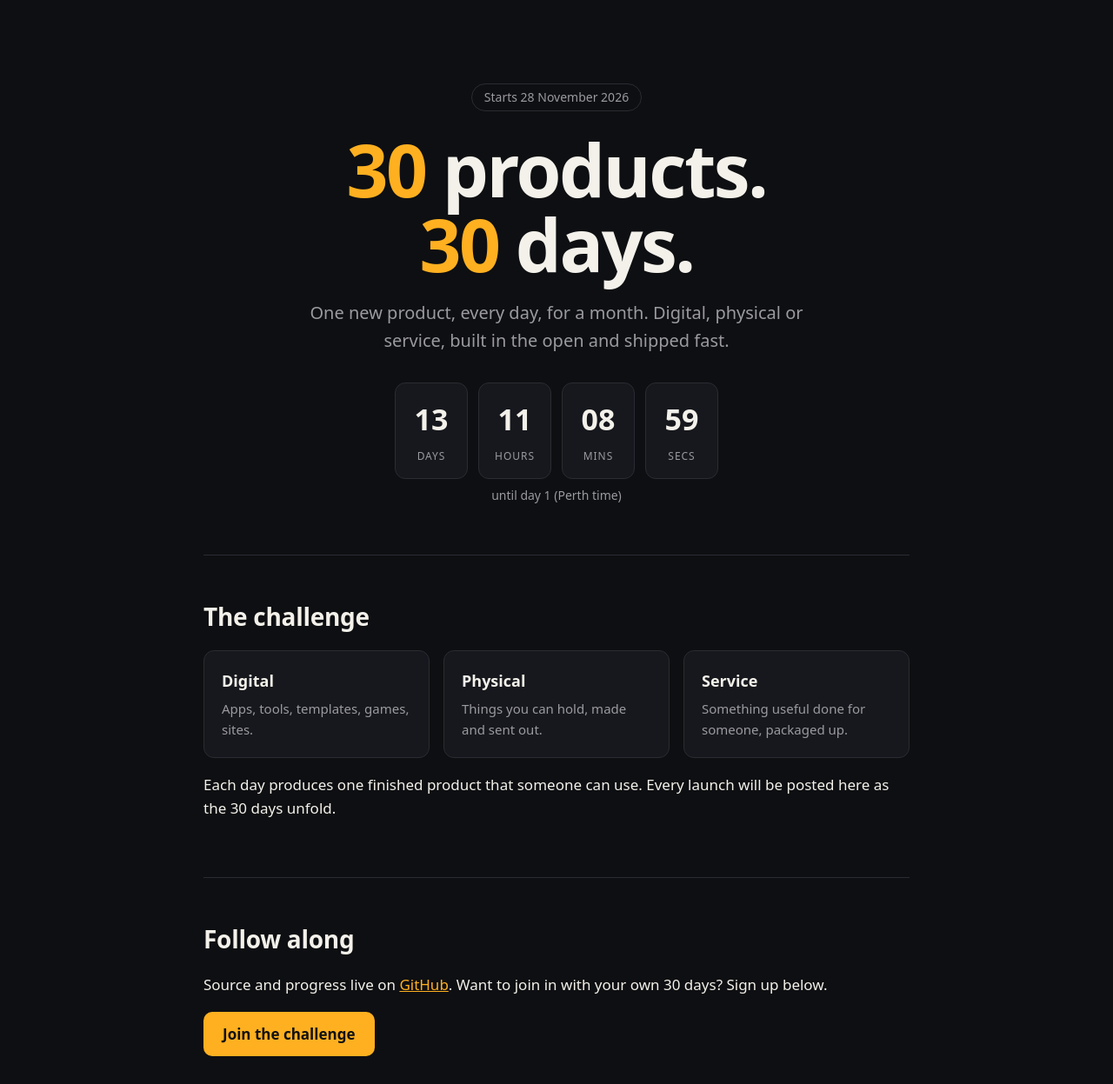
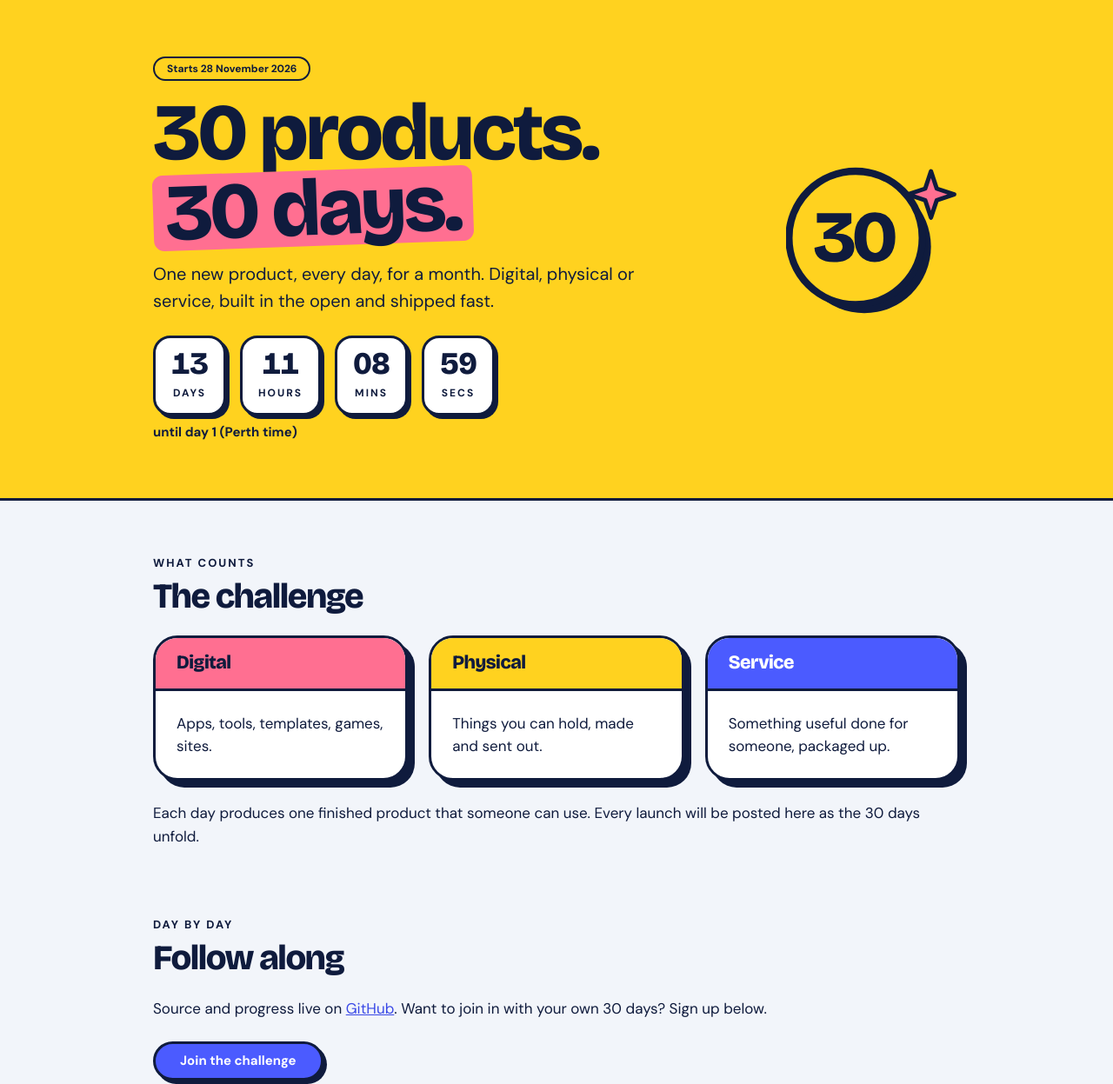
Before and after one commit to Ragnahhhhrock/30products30days, a plain HTML site: page index.html in a window 1280 px wide. Shown: the top 1247 px of the page at 87% size. Drawn offline with Linux system fonts and the light colour scheme.

Commit message:
Restyle home page with the Launch design system
Uses design-system tokens, Bricolage Grotesque and DM Sans, the 30 badge,
hard-shadow panels and pill buttons. Content, countdown and links unchanged.

Co-Authored-By: Claude Sonnet 5.5 <noreply@anthropic.com>
Claude-Session: https://claude.ai/code/session_01Gttv1NK2eagZmsiji6fTB1

```diff
--- a/index.html
+++ b/index.html
@@ -22,37 +22,74 @@
 <meta name="twitter:description" content="One product a day for thirty days. Starts 28 November 2026.">
 <meta name="twitter:image" content="https://30products30days.com/social/twitter-card.png">
 <meta name="twitter:image:alt" content="30 products, 30 days. One product a day. Starts 28 Nov 2026.">
+<link rel="stylesheet" href="design-system/components/bundle.css">
 <style>
-  :root{--bg:#0e0f12;--fg:#f3f1ea;--muted:#9a9a9f;--accent:#ffb020;--card:#17181d;--line:#2a2c33}
+  @font-face{font-family:"Bricolage Grotesque";font-weight:800;src:url(design-system/fonts/BricolageGrotesque-ExtraBold.ttf) format("truetype");font-display:swap}
+  @font-face{font-family:"Bricolage Grotesque";font-weight:500;src:url(design-system/fonts/BricolageGrotesque-Medium.ttf) format("truetype");font-display:swap}
+  @font-face{font-family:"DM Sans";font-weight:400;src:url(design-system/fonts/DMSans-Regular.ttf) format("truetype");font-display:swap}
+  @font-face{font-family:"DM Sans";font-weight:500;src:url(design-system/fonts/DMSans-Medium.ttf) format("truetype");font-display:swap}
+  @font-face{font-family:"DM Sans";font-weight:700;src:url(design-system/fonts/DMSans-Bold.ttf) format("truetype");font-display:swap}
+
+  /* Tokens (design-system/tokens.json) */
+  :root{
+    --surface-page:#F2F5FA;--surface-card:#FFFFFF;--ink:#0F1B3D;--ink-muted:#33415F;--outline:#0F1B3D;
+    --brand-launch:#FFD21F;--brand-flamingo:#FF6F91;--brand-orbit:#4B5BFF;--on-orbit:#FFFFFF;
+    --link:#3A49E6;--focus-ring:#3A49E6;--status-shipped:#0F1B3D;--on-status-shipped:#FFFFFF;
+    --font-display:"Bricolage Grotesque","Arial Black",Arial,sans-serif;--font-body:"DM Sans",Arial,sans-serif;
+    --space-1:4px;--space-2:8px;--space-3:16px;--space-4:24px;--space-5:40px;--space-6:64px;
+    --radius-sm:12px;--radius-md:20px;--radius-lg:28px;--radius-pill:999px;
+    --shadow-hard-sm:4px 4px 0 0 #0F1B3D;--shadow-hard-md:8px 8px 0 0 #0F1B3D;--shadow-hard-lg:10px 10px 0 0 #0F1B3D;--border-w:3px;
+  }
+  @media (prefers-color-scheme:dark){
+    :root{--surface-page:#0B1330;--surface-card:#16234F;--ink:#F2F5FA;--ink-muted:#B9C3DD;--outline:#F2F5FA;
+      --link:#A5AFFF;--focus-ring:#FFD21F;--status-shipped:#F2F5FA;--on-status-shipped:#0F1B3D;
+      --shadow-hard-sm:4px 4px 0 0 #050A1F;--shadow-hard-md:8px 8px 0 0 #050A1F;--shadow-hard-lg:10px 10px 0 0 #050A1F}
+  }
+
   *{box-sizing:border-box}
-  body{margin:0;background:var(--bg);color:var(--fg);font:17px/1.6 system-ui,-apple-system,Segoe UI,Roboto,sans-serif}
-  .wrap{max-width:860px;margin:0 auto;padding:0 24px}
-  header{padding:96px 0 56px;text-align:center}
-  .tag{display:inline-block;border:1px solid var(--line);border-radius:99px;padding:4px 14px;color:var(--muted);font-size:14px;margin-bottom:24px}
-  h1{font-size:clamp(40px,8vw,84px);line-height:1.02;margin:0 0 20px;letter-spacing:-.03em}
-  h1 span{color:var(--accent)}
-  .lead{color:var(--muted);font-size:20px;max-width:620px;margin:0 auto 32px}
-  .count{display:flex;gap:12px;justify-content:center;margin:0 0 8px}
-  .count div{background:var(--card);border:1px solid var(--line);border-radius:12px;padding:14px 18px;min-width:84px}
-  .count b{display:block;font-size:34px;font-variant-numeric:tabular-nums}
-  .count small{color:var(--muted);font-size:12px;text-transform:uppercase;letter-spacing:.08em}
-  .note{color:var(--muted);font-size:14px}
-  section{padding:48px 0;border-top:1px solid var(--line)}
-  h2{font-size:28px;margin:0 0 16px;letter-spacing:-.01em}
-  .grid{display:grid;grid-template-columns:repeat(auto-fit,minmax(220px,1fr));gap:16px}
-  .card{background:var(--card);border:1px solid var(--line);border-radius:12px;padding:20px}
-  .card h3{margin:0 0 6px;font-size:18px}
-  .card p{margin:0;color:var(--muted);font-size:15px}
-  a{color:var(--accent)}
-  .btn{display:inline-block;background:var(--accent);color:#111;text-decoration:none;font-weight:600;padding:12px 22px;border-radius:10px}
-  footer{padding:40px 0 64px;border-top:1px solid var(--line);color:var(--muted);font-size:14px;text-align:center}
+  body{margin:0;background:var(--surface-page);color:var(--ink);font:400 17px/1.55 var(--font-body)}
+  .wrap{max-width:960px;margin:0 auto;padding:0 var(--space-3)}
+  a{color:var(--link)}
+  a:focus-visible{outline:3px solid var(--focus-ring);outline-offset:3px;border-radius:4px}
+  .label{font:700 13px/1.3 var(--font-body);letter-spacing:2px;text-transform:uppercase;margin:0 0 var(--space-2)}
+
+  /* Hero: Launch yellow in both themes, fixed Midnight ink */
+  .hero{background:var(--brand-launch);color:#0F1B3D;border-bottom:var(--border-w) solid var(--outline)}
+  .hero .wrap{display:flex;flex-wrap:wrap;align-items:center;justify-content:center;gap:var(--space-5);padding-top:var(--space-6);padding-bottom:var(--space-6)}
+  .hero__text{flex:1 1 440px;min-width:0}
+  .hero__badge{flex:none;width:200px;height:200px}
+  h1{font:800 clamp(44px,9vw,92px)/.95 var(--font-display);letter-spacing:-.04em;margin:var(--space-3) 0 var(--space-3)}
+  h1 mark{background:var(--brand-flamingo);color:#0F1B3D;padding:0 14px;border-radius:var(--radius-sm);display:inline-block;transform:rotate(-2deg)}
+  .lead{font-size:20px;line-height:1.55;max-width:560px;margin:0 0 var(--space-4)}
+  .count{display:flex;flex-wrap:wrap;gap:var(--space-3);margin:0 0 var(--space-2)}
+  .count div{background:#FFFFFF;color:#0F1B3D;border:var(--border-w) solid #0F1B3D;border-radius:var(--radius-md);box-shadow:4px 4px 0 0 #0F1B3D;padding:12px 18px;min-width:84px;text-align:center}
+  .count b{display:block;font:800 36px/1 var(--font-display);letter-spacing:-1px;font-variant-numeric:tabular-nums}
+  .count small{font:700 12px/1.3 var(--font-body);letter-spacing:2px;text-transform:uppercase}
+  .note{font-weight:700;font-size:15px}
+
+  section{padding:var(--space-6) 0 0}
+  h2{font:800 clamp(30px,5vw,40px)/1.05 var(--font-display);letter-spacing:-1.5px;margin:0 0 var(--space-4)}
+  .grid{display:grid;grid-template-columns:repeat(auto-fit,minmax(240px,1fr));gap:var(--space-4);margin-bottom:var(--space-4)}
+  .panel{background:var(--surface-card);border:var(--border-w) solid var(--outline);border-radius:var(--radius-lg);box-shadow:var(--shadow-hard-md);overflow:hidden}
+  .panel__head{padding:16px var(--space-4);border-bottom:var(--border-w) solid var(--outline);font:800 22px/1.15 var(--font-display);letter-spacing:-.5px;color:#0F1B3D}
+  .panel__head--pink{background:var(--brand-flamingo)}
+  .panel__head--yellow{background:var(--brand-launch)}
+  .panel__head--blue{background:var(--brand-orbit);color:#FFFFFF}
+  .panel__body{padding:var(--space-4);display:flex;flex-direction:column;gap:var(--space-2)}
+  .panel__body p{margin:0}
+  .muted{color:var(--ink-muted)}
+  .l30-btn{margin-top:var(--space-2)}
+  footer{margin-top:var(--space-6);padding:var(--space-5) 0;border-top:var(--border-w) solid var(--outline);color:var(--ink-muted);font-size:14px}
+  footer .wrap{display:flex;align-items:center;gap:var(--space-3)}
+  footer img{width:32px;height:32px}
 </style>
 </head>
 <body>
+<header class="hero">
   <div class="wrap">
-  <header>
-    <div class="tag">Starts 28 November 2026</div>
-    <h1><span>30</span> products.<br><span>30</span> days.</h1>
+    <div class="hero__text">
+      <span class="l30-tag l30-tag--building">Starts 28 November 2026</span>
+      <h1>30 products.<br><mark>30 days.</mark></h1>
       <p class="lead">One new product, every day, for a month. Digital, physical or service, built in the open and shipped fast.</p>
       <div class="count" id="count" aria-live="polite">
         <div><b id="d">--</b><small>days</small></div>
@@ -61,34 +98,43 @@
         <div><b id="s">--</b><small>secs</small></div>
       </div>
       <div class="note" id="note">until day 1 (Perth time)</div>
+    </div>
+    <img class="hero__badge" src="brand/logos/launch-badge.svg" alt="" width="200" height="200">
+  </div>
 </header>
 
+<main class="wrap">
   <section>
+    <p class="label">What counts</p>
     <h2>The challenge</h2>
     <div class="grid">
-      <div class="card"><h3>Digital</h3><p>Apps, tools, templates, games, sites.</p></div>
-      <div class="card"><h3>Physical</h3><p>Things you can hold, made and sent out.</p></div>
-      <div class="card"><h3>Service</h3><p>Something useful done for someone, packaged up.</p></div>
+      <article class="panel"><div class="panel__head panel__head--pink">Digital</div><div class="panel__body"><p>Apps, tools, templates, games, sites.</p></div></article>
+      <article class="panel"><div class="panel__head panel__head--yellow">Physical</div><div class="panel__body"><p>Things you can hold, made and sent out.</p></div></article>
+      <article class="panel"><div class="panel__head panel__head--blue">Service</div><div class="panel__body"><p>Something useful done for someone, packaged up.</p></div></article>
     </div>
     <p>Each day produces one finished product that someone can use. Every launch will be posted here as the 30 days unfold.</p>
   </section>
 
   <section>
+    <p class="label">Day by day</p>
     <h2>Follow along</h2>
     <p>Source and progress live on <a href="https://github.com/Ragnahhhhrock/30products30days">GitHub</a>. Want to join in with your own 30 days? Sign up below.</p>
-    <p><a class="btn" href="register.html">Join the challenge</a></p>
+    <p><a class="l30-btn l30-btn--primary" href="register.html">Join the challenge</a></p>
   </section>
 
   <section>
+    <p class="label">Say hello</p>
     <h2>Get in touch</h2>
     <div class="grid">
-      <div class="card"><h3>General</h3><p>Questions, ideas, collaboration.</p><p style="margin-top:10px"><a href="mailto:contact@30products30days.com">contact@30products30days.com</a></p></div>
-      <div class="card"><h3>Sponsors</h3><p>Back the challenge or get your brand in front of it.</p><p style="margin-top:10px"><a href="mailto:sponsors@30products30days.com">sponsors@30products30days.com</a></p></div>
+      <article class="panel"><div class="panel__head panel__head--pink">General</div><div class="panel__body"><p class="muted">Questions, ideas, collaboration.</p><p><a href="mailto:contact@30products30days.com">contact@30products30days.com</a></p></div></article>
+      <article class="panel"><div class="panel__head panel__head--yellow">Sponsors</div><div class="panel__body"><p class="muted">Back the challenge or get your brand in front of it.</p><p><a href="mailto:sponsors@30products30days.com">sponsors@30products30days.com</a></p></div></article>
     </div>
   </section>
+</main>
 
-  <footer>&copy; 2026 30products30days.com</footer>
-</div>
+<footer>
+  <div class="wrap"><img src="brand/logos/launch-badge.svg" alt="" width="32" height="32"><span>&copy; 2026 30products30days.com</span></div>
+</footer>
 <script>
   // Day 1 = 28 Nov 2026 00:00 Perth (UTC+8)
   var start = Date.parse('2026-11-28T00:00:00+08:00');
```
Lines whose indentation alone changed are shown as unchanged.
